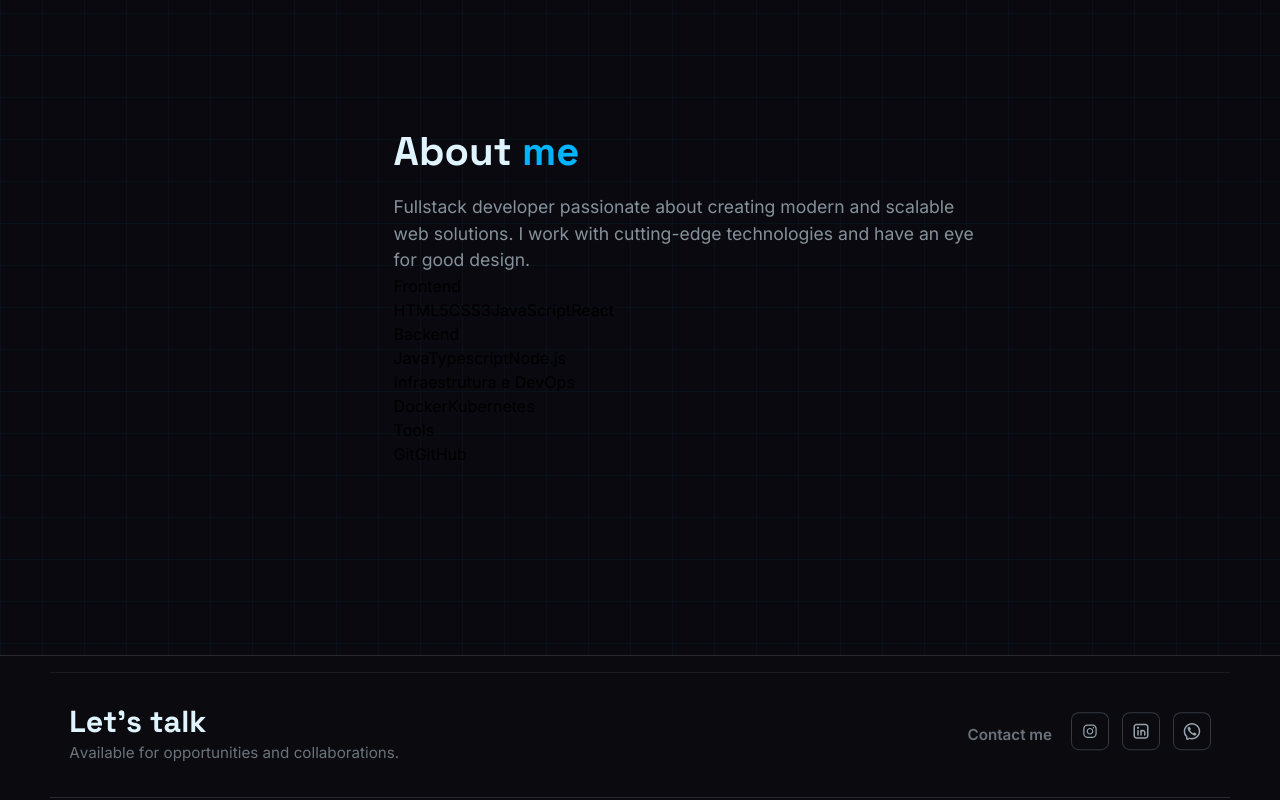
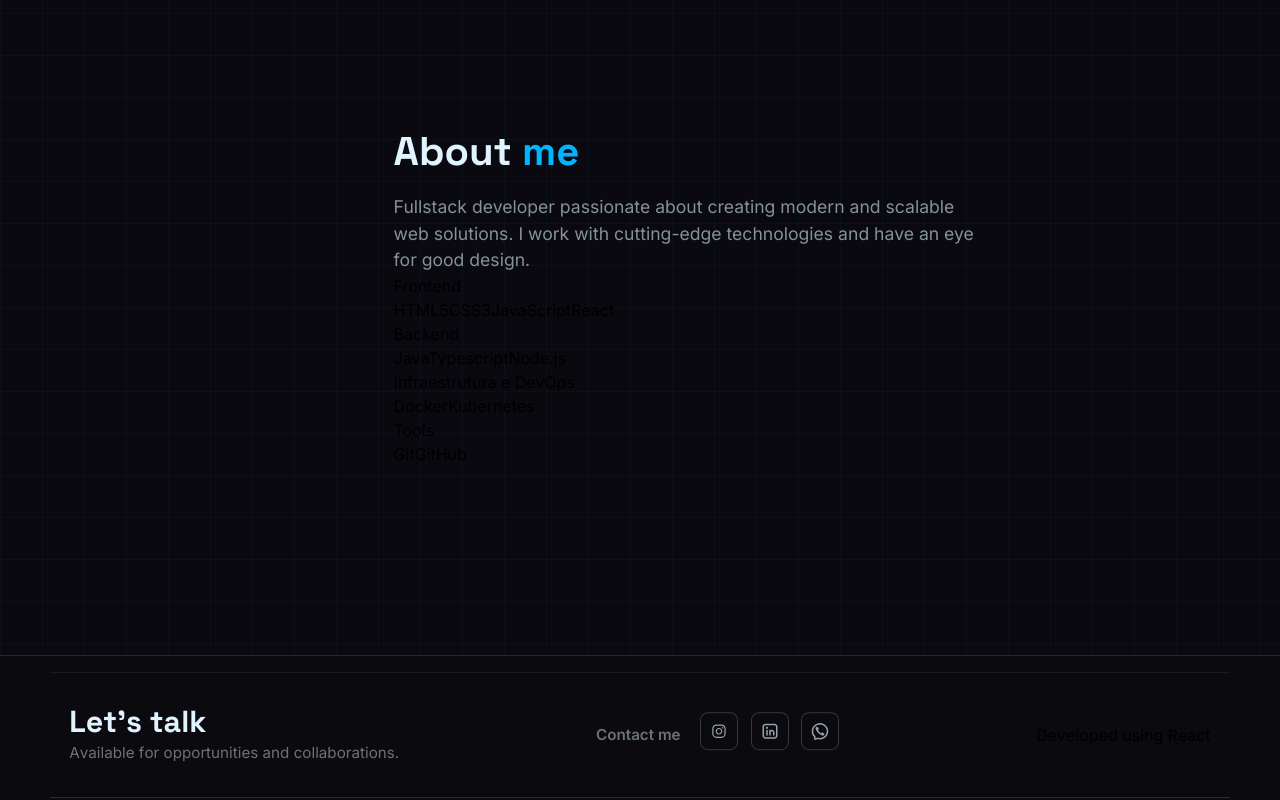
Before and after one commit to Kawa-Diego/portfolio-front, a React (Vite) app: page / in a window 1280 px wide. Shown: the part 874-1674 px from the top of the page. Built offline with nearby package versions, Linux system fonts and the light colour scheme.

Commit message:
feat: Contact section included a line telling wich framework was used

```diff
--- a/src/_sections/footer/Contact.jsx
+++ b/src/_sections/footer/Contact.jsx
@@ -1,4 +1,4 @@
-import { contact, socials } from "../../../_constants/footer";
+import { contact, socials, littleBits } from "../../../_constants/footer";
 import { useGSAP } from "@gsap/react";
 import { SplitText } from "gsap/all";
 import "../../styles/Contact.style.css";
@@ -90,6 +90,9 @@ export default function Contact() {
             </a>
           ))}
         </div>
+        <div className="contact-little-bits">
+          <p>{littleBits.text}</p>
+        </div>
       </div>
     </section>
   );
```
